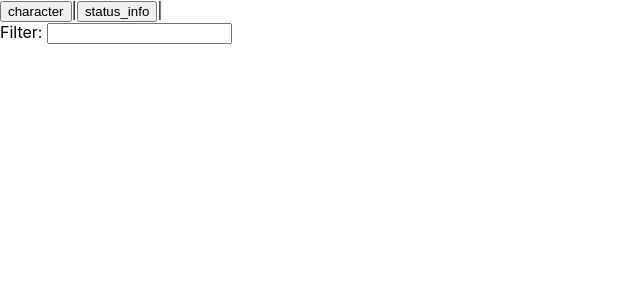
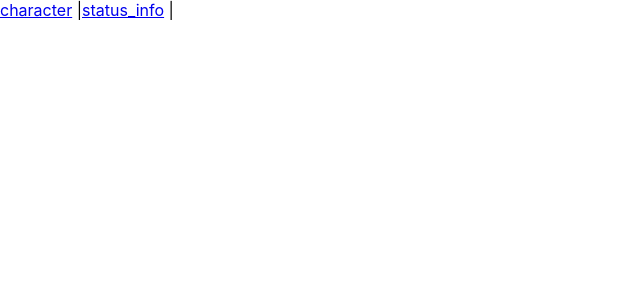
Before and after one commit to haramako/react-spreadsheet, a React (Create React App) app: page / in a window 1280 px wide. Shown: the top 300 px of the page, without its empty margins (0-640 px from the left). Built offline with nearby package versions, Linux system fonts and the light colour scheme.

Commit message:
Use recoil.

```diff
--- a/package.json
+++ b/package.json
@@ -14,8 +14,11 @@
     "@types/shallow-equals": "^1.0.0",
     "react": "^18.2.0",
     "react-dom": "^18.2.0",
+    "react-router": "^6.4.0",
+    "react-router-dom": "^6.4.0",
     "react-scripts": "5.0.1",
     "react-window": "^1.8.7",
+    "recoil": "^0.7.5",
     "shallow-equals": "^1.0.0",
     "tsv-json": "^2.0.0",
     "typescript": "^4.7.4",
--- a/src/App.tsx
+++ b/src/App.tsx
@@ -1,158 +1,30 @@
-import React, {
-  useCallback,
-  useEffect,
-  useMemo,
-  useReducer,
-  useRef,
-} from 'react'
-import { SpreadSheet, ITable, HeaderData } from './spreadsheet'
-import SpreadSheetFilter from './SpreadSheetFilter'
-import { Dataset } from './dataset'
+import React, { Suspense } from 'react'
+import { Outlet } from 'react-router'
+import { Link } from 'react-router-dom'
+import { useRecoilState } from 'recoil'
+import { viewLinksState } from './state'
 
-type ViewLink = { name: string; func: (data: any) => ITable }
-
-type AppState = {
-  dataset: Dataset
-  view?: ITable
-  filter: string
-  viewLinks: ViewLink[]
-  viewLink: ViewLink
-}
-
-function filterFunc(filter: string) {
-  return (row: any, headers: HeaderData[]): boolean => {
-    if (filter === '') {
-      return true
-    } else {
-      for (let h of headers) {
-        if (!row[h.name]) {
-          return false
-        } else if (row[h.name].toString().includes(filter)) {
-          return true
-        }
-      }
-      return false
-    }
-  }
-}
-
-function reduceApp(state: AppState, action: any): AppState {
-  console.log('reduceApp', action)
-  switch (action.type) {
-    case 'set_view': {
-      const viewLink: ViewLink = action.viewLink
-      const view = viewLink.func(filterFunc(state.filter))
-      return { ...state, viewLink, view }
-    }
-    case 'load_table': {
-      const tableName: string = action.tableName
-      const data: any[] = action.data
-      for (let row of data) {
-        row._type = tableName
-      }
-      state.dataset.batchInsert(data)
-      return { ...state }
-    }
-    case 'filter.set': {
-      const filter: string = action.value
-      let view = state.viewLink.func(filterFunc(filter))
-      return { ...state, filter, view }
-    }
-    default:
-      throw new Error(`unknown type ${action.type}`)
-  }
-}
-
-function createDataset() {
-  const ds = new Dataset()
-
-  ds.createTable('character', [
-    { name: 'name' },
-    { name: 'category' },
-    { name: 'level', type: 'number', validatorType: 'int' },
-  ])
-  ds.createTable('status_info', [
-    { name: 'name' },
-    { name: 'symbol' },
-    { name: 'id', type: 'number', validatorType: 'int' },
-  ])
-
-  return ds
-}
-
-async function loadFiles(dispatch: React.Dispatch<any>) {
-  for (let file of ['character', 'status_info']) {
-    await fetch(file + '.json')
-      .then((res) => res.json())
-      .then((json) => {
-        dispatch({ type: 'load_table', tableName: file, data: json })
-      })
-  }
+export async function appLoader({ params }: any) {
+  return null
 }
 
 export const App: React.FC = () => {
-  const dataset = useMemo(() => createDataset(), [])
-  const viewLinks: ViewLink[] = [
-    {
-      name: 'character',
-      func: (filter) => {
-        return dataset.selectAsTable('character', filter)
-      },
-    },
-    {
-      name: 'status_info',
-      func: (filter) => {
-        return dataset.selectAsTable('status_info', filter)
-      },
-    },
-  ]
-  const [state, dispatch] = useReducer(reduceApp, {
-    filter: '',
-    dataset: dataset,
-    viewLinks: viewLinks,
-    viewLink: viewLinks[0],
-  })
-
-  const loaded = useRef(false)
-  useEffect(() => {
-    if (!loaded.current && !state.view) {
-      loaded.current = true
-      loadFiles(dispatch)
-    }
-  }, [dispatch, loaded, state.view])
-
-  const onViewClick = useCallback(
-    (e: React.MouseEvent<HTMLButtonElement>) => {
-      const viewLink = state.viewLinks.find(
-        (v) => v.name === (e.target as HTMLElement).dataset.name!,
-      )!
-      dispatch({ type: 'set_view', viewLink })
-    },
-    [state.viewLinks],
-  )
-
-  if (!loaded.current && !state.view) {
-    return <div>Loading...</div>
-  }
+  const [viewLinks] = useRecoilState(viewLinksState)
 
   return (
     <>
       <div>
-        {state.viewLinks.map((v) => {
+        {viewLinks.map((v) => {
           return (
             <span key={v.name}>
-              <button onClick={onViewClick} data-name={v.name}>
-                {v.name}
-              </button>
-              |
+              <Link to={'view/' + v.name}>{v.name}</Link> |
             </span>
           )
         })}
       </div>
-      <div>
-        <SpreadSheetFilter value={state.filter} {...{ dispatch }} />
-      </div>
-      {state.view && <SpreadSheet table={state.view} />}
+      <Suspense fallback={<div>Loading...</div>}>
+        <Outlet />
+      </Suspense>
     </>
   )
 }
--- a/src/SpreadSheetFilter.tsx
+++ b/src/SpreadSheetFilter.tsx
@@ -1,23 +1,22 @@
-import React, { useCallback } from 'react'
+import React from 'react'
 
 type SpreadSheetFilterProps = {
   value: string
-  dispatch: React.Dispatch<any>
+  onChange: (newValue: string) => void
 }
 
 const SpreadSheetFilter: React.FC<SpreadSheetFilterProps> = ({
   value,
-  dispatch,
+  onChange,
 }) => {
-  const onChange = useCallback(
-    (e: React.ChangeEvent<HTMLInputElement>) => {
-      dispatch({ type: 'filter.set', value: e.target.value })
-    },
-    [dispatch],
-  )
   return (
     <div>
-      Filter: <input type="text" {...{ value, onChange }} />
+      Filter:{' '}
+      <input
+        type="text"
+        onChange={(e) => onChange(e.target.value)}
+        {...{ value }}
+      />
     </div>
   )
 }
--- /dev/null
+++ b/src/TablePage.tsx
@@ -0,0 +1,57 @@
+import React, { useCallback, useMemo, useState } from 'react'
+import { SpreadSheet, HeaderData } from './spreadsheet'
+import SpreadSheetFilter from './SpreadSheetFilter'
+import { useLoaderData } from 'react-router'
+import { datasetState } from './state'
+import { useRecoilValue } from 'recoil'
+
+function filterFunc(filter: string) {
+  return (row: any, headers: HeaderData[]): boolean => {
+    if (filter === '') {
+      return true
+    } else {
+      for (let h of headers) {
+        if (!row[h.name]) {
+          return false
+        } else if (row[h.name].toString().includes(filter)) {
+          return true
+        }
+      }
+      return false
+    }
+  }
+}
+
+export async function tablePageLoader({ params }: any) {
+  return params
+}
+
+type Params = {
+  view: string
+}
+
+export const TablePage: React.FC = () => {
+  const params = useLoaderData() as Params
+  const dataset = useRecoilValue(datasetState)
+  const [filter, setFilter] = useState('')
+  const view = useMemo(
+    () => dataset.selectAsTable(params.view, filterFunc(filter)),
+    [dataset, params.view, filter],
+  )
+
+  const onChange = useCallback(
+    (newValue: string) => {
+      setFilter(newValue)
+    },
+    [setFilter],
+  )
+
+  return (
+    <>
+      <div>
+        <SpreadSheetFilter value={filter} onChange={onChange} />
+      </div>
+      {<SpreadSheet table={view} />}
+    </>
+  )
+}
--- a/src/index.tsx
+++ b/src/index.tsx
@@ -1,7 +1,32 @@
 import ReactDOM from 'react-dom/client'
 import './index.css'
 import reportWebVitals from './reportWebVitals'
-import { App } from './App'
+import { App, appLoader } from './App'
+import { TablePage, tablePageLoader } from './TablePage'
+import { createBrowserRouter, RouterProvider } from 'react-router-dom'
+import {
+  RecoilRoot,
+  atom,
+  selector,
+  useRecoilState,
+  useRecoilValue,
+} from 'recoil'
+import { Dataset } from './dataset'
+
+const router = createBrowserRouter([
+  {
+    path: '/',
+    element: <App />,
+    loader: appLoader,
+    children: [
+      {
+        path: '/view/:view',
+        element: <TablePage />,
+        loader: tablePageLoader,
+      },
+    ],
+  },
+])
 
 const root = ReactDOM.createRoot(document.getElementById('root') as HTMLElement)
 /*
@@ -11,7 +36,11 @@ root.render(
   </React.StrictMode>,
 )
 */
-root.render(<App />)
+root.render(
+  <RecoilRoot>
+    <RouterProvider router={router} />
+  </RecoilRoot>,
+)
 
 // If you want to start measuring performance in your app, pass a function
 // to log results (for example: reportWebVitals(console.log))
--- /dev/null
+++ b/src/state.tsx
@@ -0,0 +1,56 @@
+import { ITable } from './spreadsheet'
+import { Dataset } from './dataset'
+import { atom, selector } from 'recoil'
+
+type ViewLink = { name: string; func: (dataset: Dataset, data: any) => ITable }
+
+async function createDataset() {
+  const ds = new Dataset()
+
+  ds.createTable('character', [
+    { name: 'name' },
+    { name: 'category' },
+    { name: 'level', type: 'number', validatorType: 'int' },
+  ])
+  ds.createTable('status_info', [
+    { name: 'name' },
+    { name: 'symbol' },
+    { name: 'id', type: 'number', validatorType: 'int' },
+  ])
+
+  for (let tableName of ['character', 'status_info']) {
+    await fetch('/' + tableName + '.json')
+      .then((res) => res.json())
+      .then((data) => {
+        for (let row of data) {
+          row._type = tableName
+        }
+        ds.batchInsert(data)
+      })
+  }
+
+  return ds
+}
+
+export const datasetState = selector({
+  key: 'dataset',
+  get: async ({ get }) => createDataset(),
+})
+
+export const viewLinksState = atom({
+  key: 'viewLinks',
+  default: [
+    {
+      name: 'character',
+      func: (dataset, filter) => {
+        return dataset.selectAsTable('character', filter)
+      },
+    },
+    {
+      name: 'status_info',
+      func: (dataset, filter) => {
+        return dataset.selectAsTable('status_info', filter)
+      },
+    },
+  ] as ViewLink[],
+})
```
Also changed, not shown: 1 other file (tests, documents, lock files or other folders).
